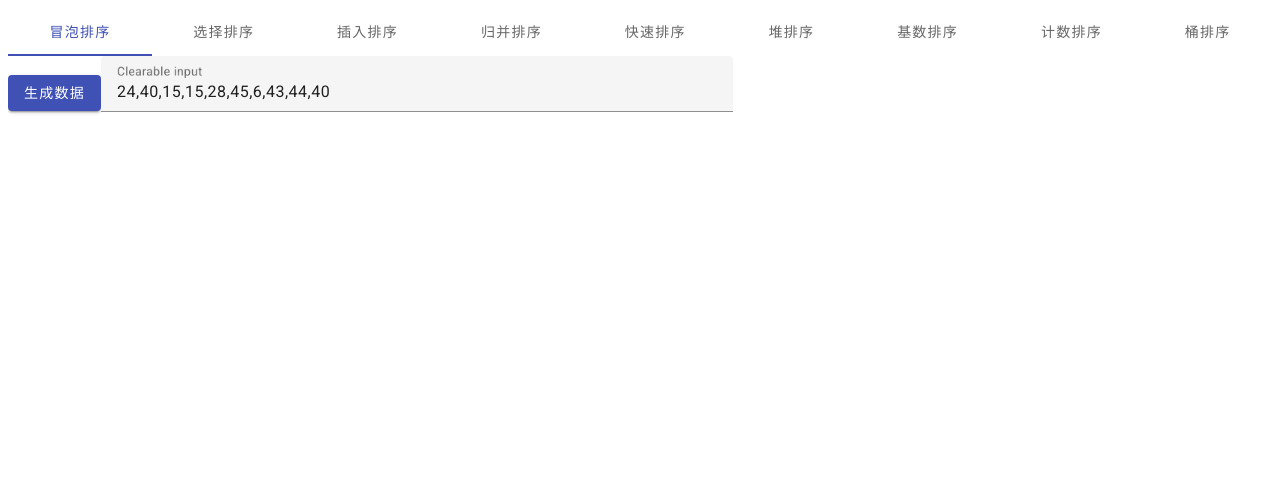
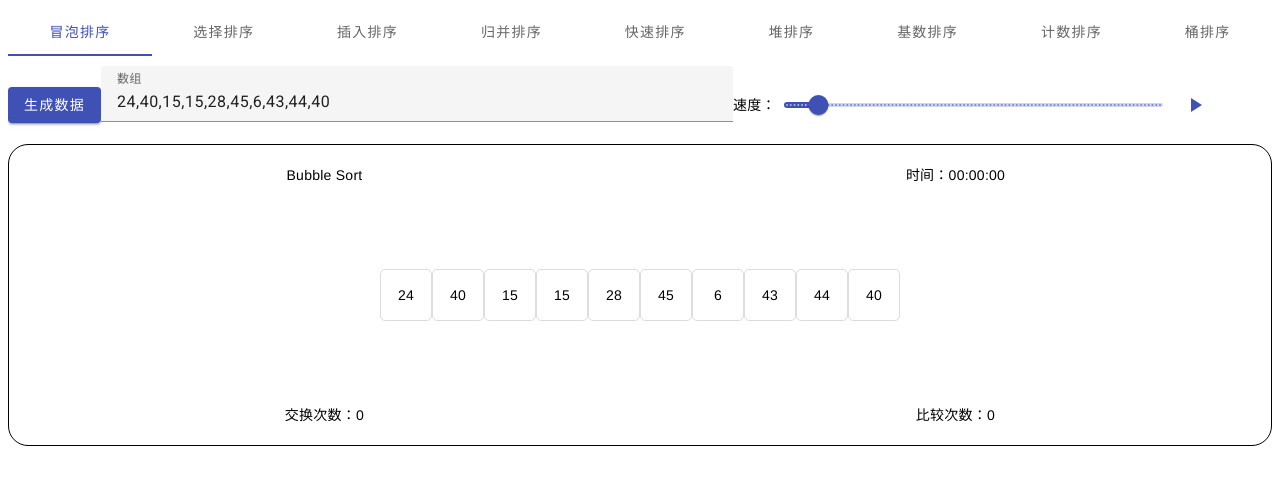
Before and after one commit to hekai97/visualAlgorithm, an Angular app: page /sorting in a window 1280 px wide. Shown: the top 484 px of the page. Built offline with nearby package versions, Linux system fonts and the light colour scheme.

Commit message:
排序组件界面绘制大体完成，但是还有有些问题，详见TODO

```diff
--- a/src/app/sorting/sorting.component.css
+++ b/src/app/sorting/sorting.component.css
@@ -1,3 +1,59 @@
 .input-area {
   width: 50%;
 }
+.content {
+  display: flex;
+  /*justify-content: center;*/
+  align-items: center;
+  margin-top: 10px;
+}
+.slider-length {
+  width: 30%;
+}
+.sort-main {
+  display: flex;
+  flex-direction: column;
+}
+.sort-title,.sort-footer {
+  height: 20%;
+  display: flex;
+  flex-direction: row;
+}
+.sort-name,.sort-time,.sort-swap,.sort-compare {
+  width: 50%;
+  display: flex;
+  justify-content: center;
+  align-items: center;
+}
+
+.sort-area{
+  height: 60%;
+  display: flex;
+  justify-content: center;
+  align-items: center;
+  flex-direction: row;
+}
+.sort-card {
+  border: 1px solid black;
+  border-radius: 20px;
+  height: 300px;
+}
+.sort-item-content {
+  height: 50px;
+  width: 50px;
+  border: 1px solid #ddd;
+  border-radius: 5px;
+  display: flex;
+  justify-content: center;
+  align-items: center;
+  margin: 0 auto;
+}
+.background-white {
+  background-color: white;
+}
+.background-yellow {
+  background-color: yellow;
+}
+.background-greenyellow {
+  background-color: greenyellow;
+}
--- a/src/app/sorting/sorting.component.html
+++ b/src/app/sorting/sorting.component.html
@@ -4,11 +4,45 @@
     <!--  <mat-tab label="Second"> Content 2 </mat-tab>-->
     <!--  <mat-tab label="Third"> Content 3 </mat-tab>-->
     <mat-tab *ngFor="let tab of algorithm" label="{{tab.label}}">
-      <button mat-raised-button color="primary">生成数据</button>
-      <mat-form-field class="input-area">
-        <mat-label>Clearable input</mat-label>
-        <input matInput type="text" [(ngModel)]="sortArray" (ngModelChange)="printArray()">
-      </mat-form-field>
+      <div class="content">
+        <button mat-raised-button color="primary" (click)="randomArray()">生成数据</button>
+        <mat-form-field class="input-area">
+          <mat-label>数组</mat-label>
+          <input matInput type="text" [ngModel]="sortArray" (ngModelChange)="changeArray($event)" [pattern]="reg">
+<!--          TODO 这里的错误信息无法正确显示-->
+          <mat-error *ngIf="overMaxNumber">输入数字不能超过{{maxNumber}}</mat-error>
+          <mat-error *ngIf="reg">输入格式为[数字,数字,数字]</mat-error>
+        </mat-form-field>
+        速度：
+        <mat-slider class="slider-length" min="{{minSpeed}}" max="{{maxSpeed}}" step="{{maxSpeed/100}}" showTickMarks
+                    discrete>
+          <input matSliderThumb [(value)]="speed">
+        </mat-slider>
+        <button mat-icon-button color="primary">
+          <mat-icon>play_arrow</mat-icon>
+          <!--        <mat-icon>pause</mat-icon>-->
+        </button>
+      </div>
+      <!--      <div class="sort-area">-->
+      <!--        <div class="sort-item" *ngFor="let item of sortArray">-->
+      <!--          <div class="sort-item-content" >{{item}}</div>-->
+      <!--        </div>-->
+      <!--      </div>-->
+      <div class="sort-card">
+        <div class="sort-title">
+          <div class="sort-name">{{tab.name}}</div>
+          <div class="sort-time">时间：00:00:00</div>
+        </div>
+        <div class="sort-area">
+          <div class="sort-item {{tab.name}}" *ngFor="let item of sortArray">
+            <div class="sort-item-content">{{item}}</div>
+          </div>
+        </div>
+        <div class="sort-footer">
+          <div class="sort-swap">交换次数：0</div>
+          <div class="sort-compare">比较次数：0</div>
+        </div>
+      </div>
     </mat-tab>
   </mat-tab-group>
 </div>
--- a/src/app/sorting/sorting.component.ts
+++ b/src/app/sorting/sorting.component.ts
@@ -1,10 +1,19 @@
 import {Component, OnInit} from '@angular/core';
+import {FormControl, FormGroupDirective, NgForm} from "@angular/forms";
+import {ErrorStateMatcher} from "@angular/material/core";
 
+export class MyErrorStateMatcher implements ErrorStateMatcher {
+  isErrorState(control: FormControl | null, form: FormGroupDirective | NgForm | null): boolean {
+    console.log(form);
+    return true;
+  }
+}
 @Component({
   selector: 'app-sorting',
   templateUrl: './sorting.component.html',
-  styleUrls: ['./sorting.component.css']
+  styleUrls: ['./sorting.component.css'],
 })
+
 export class SortingComponent implements OnInit {
 
   constructor() {
@@ -13,9 +22,15 @@ export class SortingComponent implements OnInit {
   ngOnInit(): void {
     this.initArray();
   }
+  matcher = new MyErrorStateMatcher();
+  /** 正则表达式，输入格式为数字,逗号，数字，逗号*/
+  readonly reg = /^(\d+)(,\d+)*$/;
+
   // 排序的时候，设置的数字最大值
   readonly maxNumber = 50;
-
+  readonly minSpeed = 1;
+  readonly maxSpeed = 100;
+  speed = 10;
   algorithm = [
     {name: "Bubble Sort", value: "bubbleSort", label: "冒泡排序"},
     {name: "Selection Sort", value: "selectionSort", label: "选择排序"},
@@ -29,7 +44,10 @@ export class SortingComponent implements OnInit {
   ];
 
   sortArray:number[] = [];
-
+  /**
+   * 该数据是用来判断用户的输入是否超过了最大值，如果超过最大值的话，该值为true，并且在前端界面会显示错误信息。
+   */
+  overMaxNumber:boolean = false;
   private initArray() {
     for (let i = 0; i < 10; i++) {
       this.sortArray.push(Math.floor(Math.random() * this.maxNumber));
@@ -39,4 +57,32 @@ export class SortingComponent implements OnInit {
   printArray() {
     console.log(this.sortArray);
   }
+
+  /**
+   * 输入框输入的值，改变数组
+   * @param numberStr
+   */
+  changeArray(numberStr: string) {
+    console.log(this.overMaxNumber);
+    if (this.reg.test(numberStr)) {
+      // 判断拆分的数据是否超过最大值
+      if (numberStr.split(",").some((item) => parseInt(item) > this.maxNumber)) {
+        this.overMaxNumber = true;
+        return;
+      }
+      this.overMaxNumber = false;
+      this.sortArray = numberStr.split(",").map((item) => parseInt(item));
+    }
+    console.log(this.sortArray);
+  }
+
+  /**
+   * 生成随机的数据
+   */
+  randomArray() {
+    // 随机一个长度，在10-20整数范围内
+    const length = Math.floor(Math.random() * 10) + 10;
+    // 根据这个长度生成一个数组，数组的值是0-50的随机数
+    this.sortArray = Array.from({length: length}, () => Math.floor(Math.random() * this.maxNumber));
+  }
 }
```
